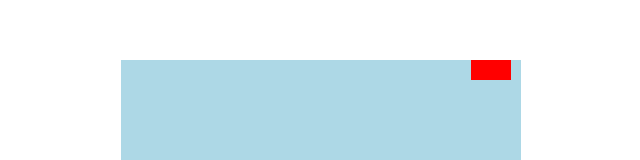
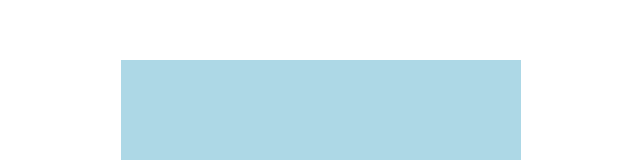
Before and after one commit to pepeche/snake, a React (Create React App) app: page / in a window 1280 px wide. Shown: the part 104-264 px from the top of the page, without its empty margins (319-959 px from the left). Built offline with nearby package versions, Linux system fonts and the light colour scheme.

Commit message:
change code

```diff
--- a/src/Block.js
+++ b/src/Block.js
@@ -1,110 +1,10 @@
 import React, { useState, useEffect } from 'react';
 
 function Block() {
-    const initialLeftPositions = [0, 20]; // Positions horizontales initiales des div
-    const initialRightPositions = [0, 20, 40]; // Positions horizontales initiales des div
-    const initialTopPositions = [0, 20, 40]; // Positions horizontales initiales des div
-    const initialBottomPositions = [0, 20, 40]; // Positions horizontales initiales des div
-
-    const [leftPositions, setLeftPositions] = useState(initialLeftPositions);
-    const [rightPositions, setRightPositions] = useState(initialRightPositions);
-    const [topPositions, setTopPositions] = useState(initialTopPositions);
-    const [bottomPositions, setBottomPositions] = useState(initialBottomPositions);
-
-    const [direction, setDirection] = useState("right");
-    // leftPositions.forEach(index => {
-    //     if(index < 482){
-    //     } else {
-    //         // alert("game over")
-    //     }
-    // })
-
-
-    useEffect(() => {
-        if(direction === 'right'){
-        const interval = setInterval(() => {
-        setLeftPositions(prevPositions => {
-            return prevPositions.map(left => left + 10); // Ajustez la valeur pour déplacer les div dans la direction souhaitée
-        });
-        }, 100); // Mettez à jour toutes les 100 millisecondes (ajustez selon vos besoins)
-
-        return () => {clearInterval(interval);};
-        }
-    }, [direction]); // Laissez les dépendances vides pour exécuter cet effet une seule fois
-
-    useEffect(() => {
-        if(direction === 'left'){
-        const interval = setInterval(() => {
-        setRightPositions(prevPositions => {
-            return prevPositions.map(right => right + 10); // Ajustez la valeur pour déplacer les div dans la direction souhaitée
-        });
-        }, 100); // Mettez à jour toutes les 100 millisecondes (ajustez selon vos besoins)
-
-        return () => {clearInterval(interval);};
-        }
-    }, [direction]); // Laissez les dépendances vides pour exécuter cet effet une seule fois
-
-
-
-    useEffect(() => {
-        if(direction === 'bottom'){
-        const interval = setInterval(() => {
-        setTopPositions(prevPositions => {
-            return prevPositions.map(top => top + 10); // Ajustez la valeur pour déplacer les div dans la direction souhaitée
-        });
-        }, 100); // Mettez à jour toutes les 100 millisecondes (ajustez selon vos besoins)
-
-        return () => {clearInterval(interval);};
-    }
-    }, [direction]); // Laissez les dépendances vides pour exécuter cet effet une seule fois
-
-    useEffect(() => {
-        if(direction === 'top'){
-        const interval = setInterval(() => {
-        setBottomPositions(prevPositions => {
-            return prevPositions.map(bottom => bottom + 10); // Ajustez la valeur pour déplacer les div dans la direction souhaitée
-        });
-        }, 100); // Mettez à jour toutes les 100 millisecondes (ajustez selon vos besoins)
-
-        return () => {clearInterval(interval);};
-        }
-    }, [direction]); // Laissez les dépendances vides pour exécuter cet effet une seule fois
-
-
-    const divStyles = leftPositions.map((left, index) => ({
-        position: 'absolute',
-        left: `${left}px`,
-        // top: `${top}px`,
-        // right : `${right}px`,
-        // bottom : `${bottom}px`,
-        width: '20px',
-        height: '20px',
-        background: 'red',
-    }));
-
-    function handleKeyPress(event) {
-        if (event.key === 'ArrowLeft') {
-            setDirection('top');
-            console.log(direction)
-            console.log(divStyles)
-          // La touche "Left" a été pressée
-          console.log('Touche "Left" pressée');
-          // Ajoutez ici le code que vous souhaitez exécuter pour la touche "Left"
-        } else if (event.key === 'ArrowRight') {
-          // La touche "Right" a été pressée
-          console.log('Touche "Right" pressée');
-          // Ajoutez ici le code que vous souhaitez exécuter pour la touche "Right"
-        }
-      }
-
-      // Ajoutez un gestionnaire d'événements pour écouter les pressions de touche
-      window.addEventListener('keydown', handleKeyPress);
 
     return (
         <div>
-        {leftPositions.map((_, index) => (
-            <div key={index} style={divStyles[index]}></div>
-        ))}
+
         </div>
     );
 }
```
